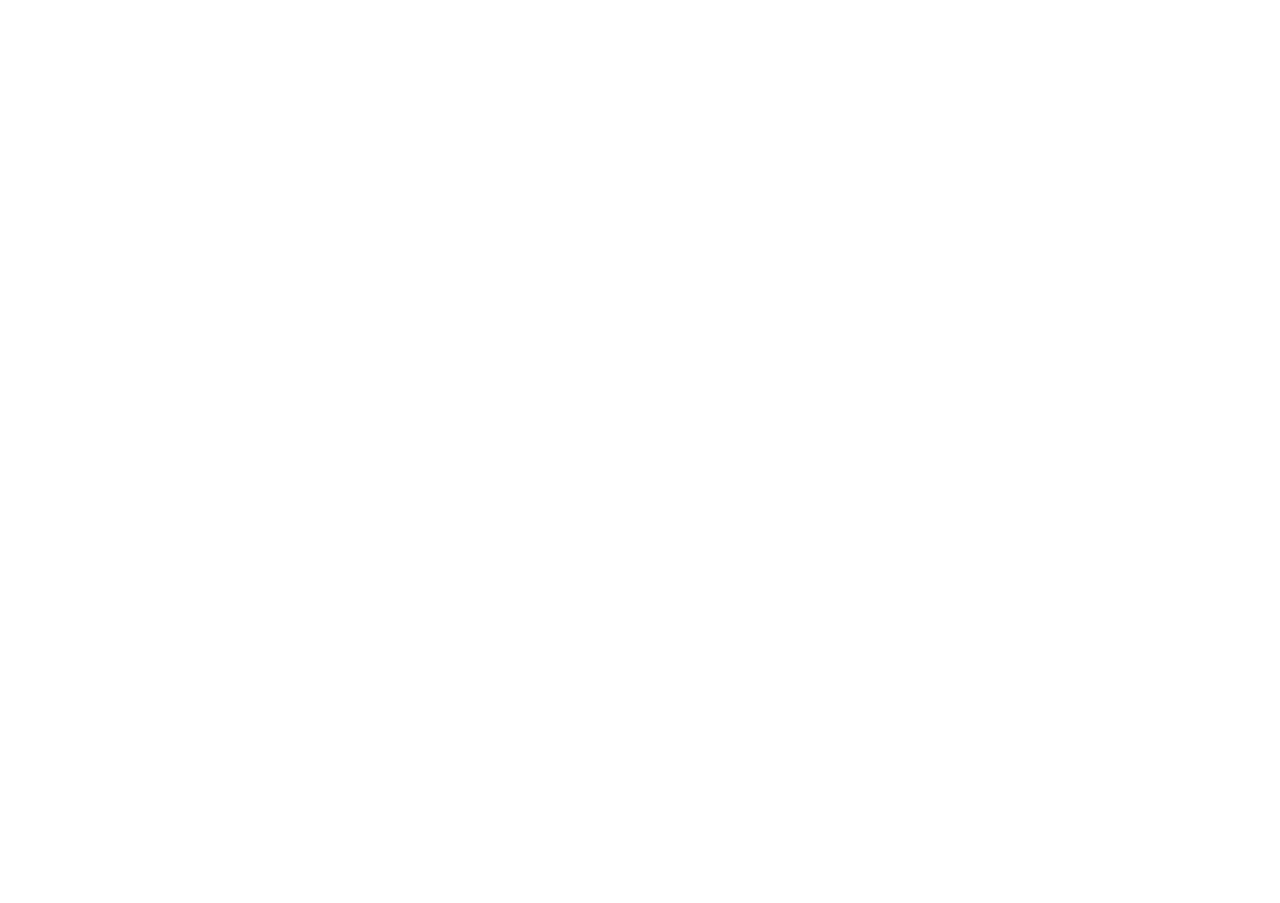
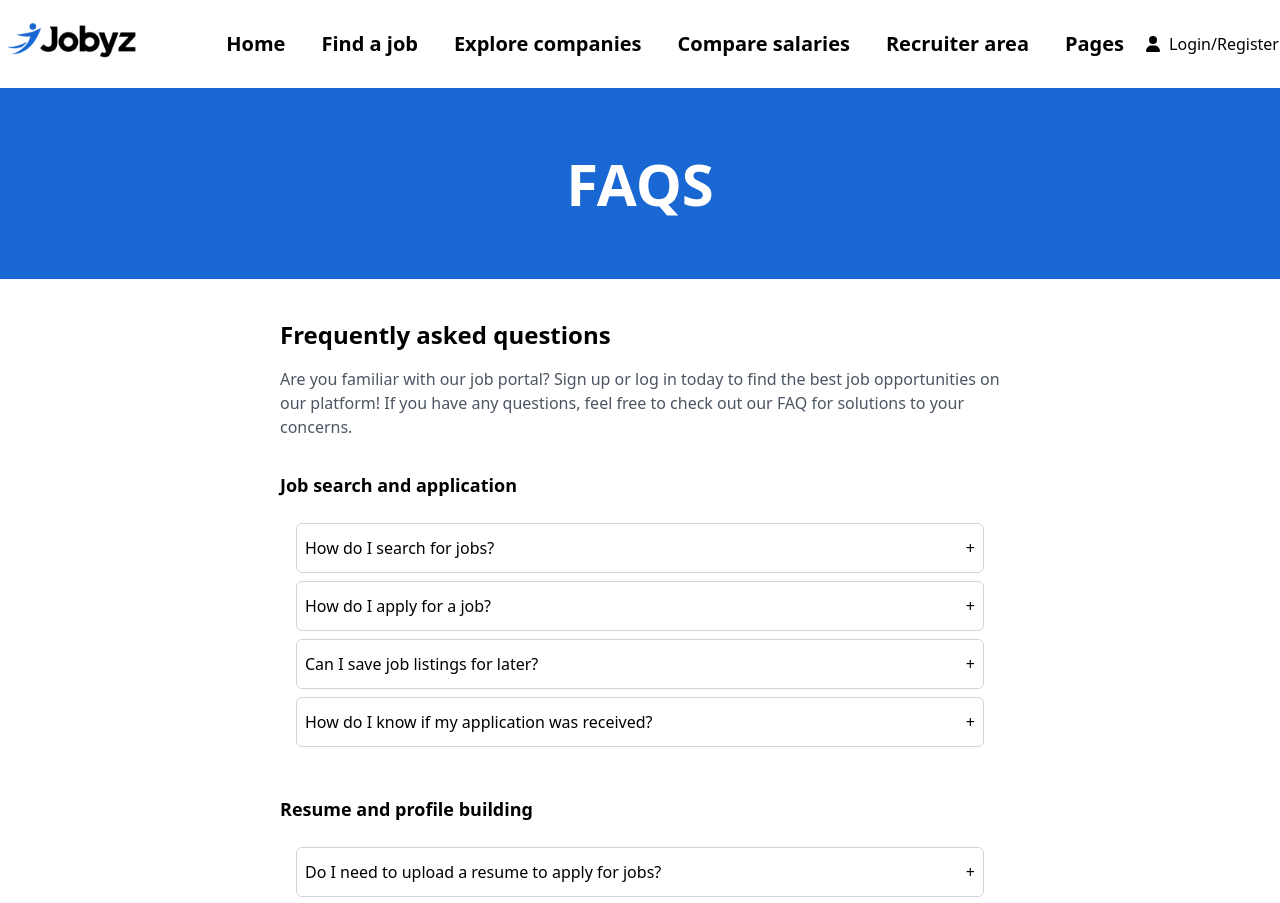
Before and after one commit to billydev139/jobyz, a React (Vite) app: page /faq in a window 1280 px wide. Before the commit this address had no page. Shown: the top 903 px of the page. Before the commit the page ends 800 px from the top, so only its background shows below. Built offline with nearby package versions, Linux system fonts and the light colour scheme.

Commit message:
FAQs Done

```diff
--- a/src/components/footer.jsx
+++ b/src/components/footer.jsx
@@ -13,7 +13,7 @@ const navigationLinks = [
 ];
 const staticLinks = [
 
-  { name: "FAQs", href: "/terms-and-conditions" },
+  { name: "FAQs", href: "/faq" },
   { name: "Privacy Policy", href: "/privacy-policy" },
   { name: "Terms & Conditions", href: "/cookie-notice" },
 ];
--- a/src/layouts/defaultLayout.jsx
+++ b/src/layouts/defaultLayout.jsx
@@ -3,11 +3,11 @@ import Footer from "../components/footer";
 import JobSearch from "../pages/homepage/homePageSearch";
 
 // eslint-disable-next-line react/prop-types
-const DefaultLayout = ({ children }) => {
+const DefaultLayout = ({ children,heading }) => {
   return (
     <div className="flex flex-col min-h-screen">
       <Header />
-      <JobSearch />
+      <JobSearch heading={heading} />
       <main className="flex-grow">{children}</main>
       <Footer />
     </div>
--- /dev/null
+++ b/src/pages/faqs/faqs.jsx
@@ -0,0 +1,76 @@
+import React, { useState } from 'react';
+import DefaultLayout from '../../layouts/defaultLayout';
+
+const faqs = [
+  {
+    category: "Job search and application",
+    questions: [
+      { question: "How do I search for jobs?", answer: "Use the search bar on the homepage to look for jobs by keyword, job title, or location. You can also filter jobs by industry, salary range, and job type: full-time, part-time, freelance." },
+      { question: "How do I apply for a job?", answer: "To apply for a job, click on the job title and follow the application instructions provided on the page." },
+      { question: "Can I save job listings for later?", answer: "Yes, you can save job listings to access them later by clicking the 'Save' button." },
+      { question: "How do I know if my application was received?", answer: "You will receive a confirmation email once your application is submitted successfully." },
+    ],
+  },
+  {
+    category: "Resume and profile building",
+    questions: [
+      { question: "Do I need to upload a resume to apply for jobs?", answer: "Yes, uploading a resume is generally required to apply for jobs on our platform." },
+      { question: "Can I create a resume on the website?", answer: "Yes, you can use our resume builder tool to create and store a resume." },
+      { question: "How do I update my resume?", answer: "Go to your profile and click on 'Edit Resume' to make updates." },
+    ],
+  },
+  {
+    category: "Technical support",
+    questions: [
+      { question: "I’m having trouble with the website. Who can I contact?", answer: "You can contact our support team via the 'Help' section at the bottom of the page." },
+      { question: "Why am I not receiving email notifications?", answer: "Check your spam folder or verify that your email address is correctly updated in your profile settings." },
+      { question: "How can I change my email preferences?", answer: "Navigate to the 'Email Preferences' section in your account settings to make changes." },
+    ],
+  },
+];
+
+const FAQ = () => {
+  const [openQuestions, setOpenQuestions] = useState({});
+
+  const toggleQuestion = (categoryIndex, questionIndex) => {
+    setOpenQuestions((prev) => ({
+      ...prev,
+      [`${categoryIndex}-${questionIndex}`]: !prev[`${categoryIndex}-${questionIndex}`],
+    }));
+  };
+
+  return (
+    <DefaultLayout heading={"FAQS"}>
+      <div className="max-w-[60%] mx-auto p-6">
+        <h2 className="text-2xl font-bold mb-4">Frequently asked questions</h2>
+        <p className="mb-8 text-gray-600">Are you familiar with our job portal? Sign up or log in today to find the best job opportunities on our platform! If you have any questions, feel free to check out our FAQ for solutions to your concerns.</p>
+
+        {faqs.map((section, categoryIndex) => (
+          <div key={categoryIndex} className="mb-6">
+            <h3 className="text-lg font-semibold mb-2">{section.category}</h3>
+            <div className="bg-white p-4">
+              {section.questions.map((item, questionIndex) => (
+                <div key={questionIndex} className="border border-gray-300 rounded-md mb-2">
+                  <button
+                    onClick={() => toggleQuestion(categoryIndex, questionIndex)}
+                    className="w-full text-left py-3 p-2 flex justify-between items-center"
+                  >
+                    <span>{item.question}</span>
+                    <span>{openQuestions[`${categoryIndex}-${questionIndex}`] ? '-' : '+'}</span>
+                  </button>
+                  {openQuestions[`${categoryIndex}-${questionIndex}`] && (
+                    <div className="border-t border-gray-300">
+                      <p className="text-gray-600 pl-4 py-4">{item.answer}</p>
+                    </div>
+                  )}
+                </div>
+              ))}
+            </div>
+          </div>
+        ))}
+      </div>
+    </DefaultLayout>
+  );
+}
+
+export default FAQ;
--- a/src/pages/homepage/homePageSearch.jsx
+++ b/src/pages/homepage/homePageSearch.jsx
@@ -11,9 +11,15 @@ const filters = [
   { label: "All Filters", icon: <Icons.RiListSettingsLine /> },
 ];
 
-const JobSearch = () => {
+const JobSearch = ({heading}) => {
   return (
-    <div className="search-background  text-white  px-4 md:px-8 lg:px-16 text-center lg:h-[423px] h-[562px]  lg:pt-16 md:pt-8 pt-4">
+    <div>
+      {heading==="FAQS" ? (
+   <h1 className=" bg-primaryBlue text-white lg:text-[58px] text-[28px] font-bold mb-4  h-[191px]   flex justify-center items-center">
+   FAQS
+ </h1>
+    ):(
+      <div className="search-background  text-white  px-4 md:px-8 lg:px-16 text-center lg:h-[423px] h-[562px]  lg:pt-16 md:pt-8 pt-4">
       {/* Title */}
       <h1 className="lg:text-[58px] text-[28px] font-bold mb-4">
         Find The Job That Fits Your Life
@@ -89,6 +95,8 @@ const JobSearch = () => {
         </button>
       </div> */}
     </div>
+    )}
+    </div>
   );
 };
 
--- a/src/routes/index.jsx
+++ b/src/routes/index.jsx
@@ -2,6 +2,7 @@
 import { BrowserRouter as Router, Routes, Route } from "react-router-dom";
 import HomePage from "../pages/homepage/homePage";
 import FindJob from "../pages/findJob/findjob";
+import FAQ from "../pages/faqs/faqs";
 
 
 const AppRoutes=()=> {
@@ -10,6 +11,8 @@ const AppRoutes=()=> {
       <Routes>
         <Route path="/" element={<HomePage />} />
         <Route path="/find-job" element={<FindJob />} />
+        <Route path="/faq" element={<FAQ />} />
+
 
       </Routes>
     </Router>
```
